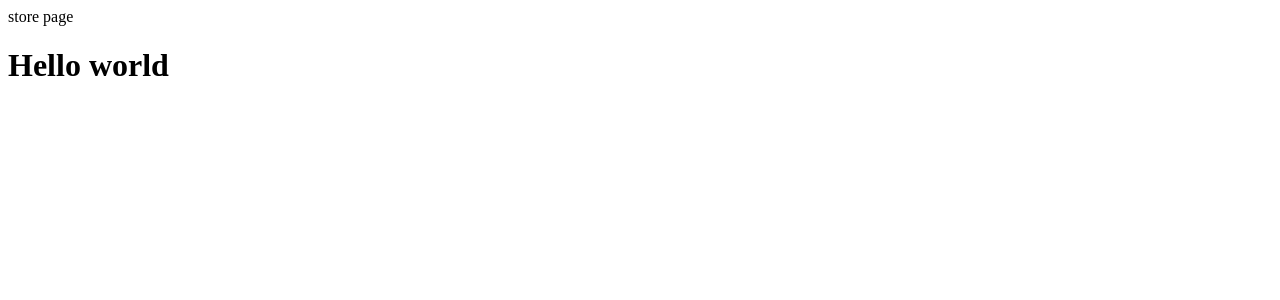
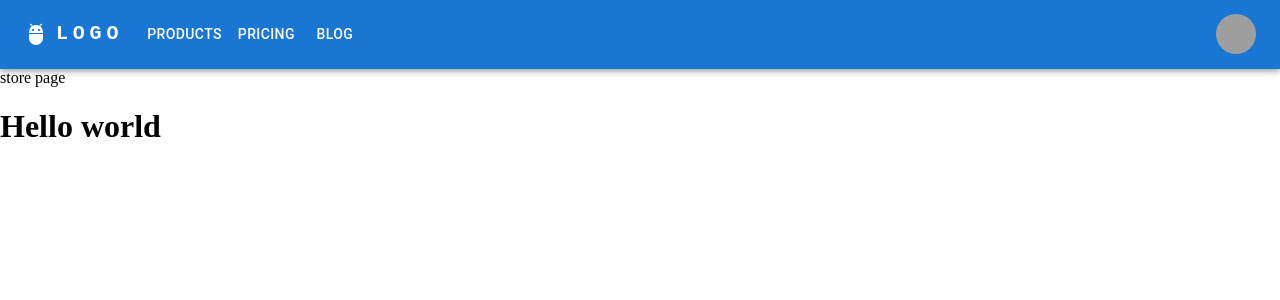
Before and after one commit to Abdullah-Ahmed1/FullStack-Task, a React (Vite) app in the folder frontend/: page / in a window 1280 px wide. Shown: the top 300 px of the page. Built offline with nearby package versions, Linux system fonts and the light colour scheme; grey boxes are pictures that could not be loaded; the HTML template or start-up script is replaced by a standard one.

Commit message:
navbar added

```diff
--- a/frontend/package.json
+++ b/frontend/package.json
@@ -13,6 +13,7 @@
     "@emotion/react": "^11.10.8",
     "@emotion/styled": "^11.10.8",
     "@fontsource/roboto": "^4.5.8",
+    "@mui/icons-material": "^5.11.16",
     "@mui/material": "^5.12.3",
     "react": "^18.2.0",
     "react-dom": "^18.2.0",
--- a/frontend/src/App.css
+++ b/frontend/src/App.css
@@ -1,3 +1,7 @@
+body {
+  margin : 0;
+  padding: 0
+}
 /* #root {
   max-width: 1280px;
   margin: 0 auto;
--- a/frontend/src/App.jsx
+++ b/frontend/src/App.jsx
@@ -5,7 +5,6 @@
 import Cart from './pages/cart'
 
 function App() {
-  const [count, setCount] = useState(0)
 
   return (
     <>
--- /dev/null
+++ b/frontend/src/components/navbar.jsx
@@ -0,0 +1,162 @@
+import * as React from 'react';
+import AppBar from '@mui/material/AppBar';
+import Box from '@mui/material/Box';
+import Toolbar from '@mui/material/Toolbar';
+import IconButton from '@mui/material/IconButton';
+import Typography from '@mui/material/Typography';
+import Menu from '@mui/material/Menu';
+import MenuIcon from '@mui/icons-material/Menu';
+import Container from '@mui/material/Container';
+import Avatar from '@mui/material/Avatar';
+import Button from '@mui/material/Button';
+import Tooltip from '@mui/material/Tooltip';
+import MenuItem from '@mui/material/MenuItem';
+import AdbIcon from '@mui/icons-material/Adb';
+
+const pages = ['Products', 'Pricing', 'Blog'];
+const settings = ['Profile', 'Account', 'Dashboard', 'Logout'];
+
+function ResponsiveAppBar() {
+  const [anchorElNav, setAnchorElNav] = React.useState(null);
+  const [anchorElUser, setAnchorElUser] = React.useState(null);
+
+  const handleOpenNavMenu = (event) => {
+    setAnchorElNav(event.currentTarget);
+  };
+  const handleOpenUserMenu = (event) => {
+    setAnchorElUser(event.currentTarget);
+  };
+
+  const handleCloseNavMenu = () => {
+    setAnchorElNav(null);
+  };
+
+  const handleCloseUserMenu = () => {
+    setAnchorElUser(null);
+  };
+
+  return (
+    <AppBar position="static">
+      <Container maxWidth="xl">
+        <Toolbar disableGutters>
+          <AdbIcon sx={{ display: { xs: 'none', md: 'flex' }, mr: 1 }} />
+          <Typography
+            variant="h6"
+            noWrap
+            component="a"
+            href="/"
+            sx={{
+              mr: 2,
+              display: { xs: 'none', md: 'flex' },
+              fontFamily: 'monospace',
+              fontWeight: 700,
+              letterSpacing: '.3rem',
+              color: 'inherit',
+              textDecoration: 'none',
+            }}
+          >
+            LOGO
+          </Typography>
+
+          <Box sx={{ flexGrow: 1, display: { xs: 'flex', md: 'none' } }}>
+            <IconButton
+              size="large"
+              aria-label="account of current user"
+              aria-controls="menu-appbar"
+              aria-haspopup="true"
+              onClick={handleOpenNavMenu}
+              color="inherit"
+            >
+              <MenuIcon />
+            </IconButton>
+            <Menu
+              id="menu-appbar"
+              anchorEl={anchorElNav}
+              anchorOrigin={{
+                vertical: 'bottom',
+                horizontal: 'left',
+              }}
+              keepMounted
+              transformOrigin={{
+                vertical: 'top',
+                horizontal: 'left',
+              }}
+              open={Boolean(anchorElNav)}
+              onClose={handleCloseNavMenu}
+              sx={{
+                display: { xs: 'block', md: 'none' },
+              }}
+            >
+              {pages.map((page) => (
+                <MenuItem key={page} onClick={handleCloseNavMenu}>
+                  <Typography textAlign="center">{page}</Typography>
+                </MenuItem>
+              ))}
+            </Menu>
+          </Box>
+          <AdbIcon sx={{ display: { xs: 'flex', md: 'none' }, mr: 1 }} />
+          <Typography
+            variant="h5"
+            noWrap
+            component="a"
+            href=""
+            sx={{
+              mr: 2,
+              display: { xs: 'flex', md: 'none' },
+              flexGrow: 1,
+              fontFamily: 'monospace',
+              fontWeight: 700,
+              letterSpacing: '.3rem',
+              color: 'inherit',
+              textDecoration: 'none',
+            }}
+          >
+            LOGO
+          </Typography>
+          <Box sx={{ flexGrow: 1, display: { xs: 'none', md: 'flex' } }}>
+            {pages.map((page) => (
+              <Button
+                key={page}
+                onClick={handleCloseNavMenu}
+                sx={{ my: 2, color: 'white', display: 'block' }}
+              >
+                {page}
+              </Button>
+            ))}
+          </Box>
+
+          <Box sx={{ flexGrow: 0 }}>
+            <Tooltip title="Open settings">
+              <IconButton onClick={handleOpenUserMenu} sx={{ p: 0 }}>
+                <Avatar alt="Remy Sharp" src="/static/images/avatar/2.jpg" />
+              </IconButton>
+            </Tooltip>
+            <Menu
+              sx={{ mt: '45px' }}
+              id="menu-appbar"
+              anchorEl={anchorElUser}
+              anchorOrigin={{
+                vertical: 'top',
+                horizontal: 'right',
+              }}
+              keepMounted
+              transformOrigin={{
+                vertical: 'top',
+                horizontal: 'right',
+              }}
+              open={Boolean(anchorElUser)}
+              onClose={handleCloseUserMenu}
+            >
+              {settings.map((setting) => (
+                <MenuItem key={setting} onClick={handleCloseUserMenu}>
+                  <Typography textAlign="center">{setting}</Typography>
+                </MenuItem>
+              ))}
+            </Menu>
+          </Box>
+        </Toolbar>
+      </Container>
+    </AppBar>
+  );
+}
+export default ResponsiveAppBar;
--- a/frontend/src/pages/store.jsx
+++ b/frontend/src/pages/store.jsx
@@ -1,8 +1,14 @@
+import ResponsiveAppBar from "../components/navbar"
+import Box from '@mui/material/Box';
+import Grid2 from '@mui/material/Unstable_Grid2';
+
 const Store = ()=>{
     return(
-        <div>
+        <Box>
+
+            <ResponsiveAppBar/>
             store page
-        </div>
+        </Box>
     )
 }
 export default Store
```
Also changed, not shown: 1 other file (tests, documents, lock files or other folders).
